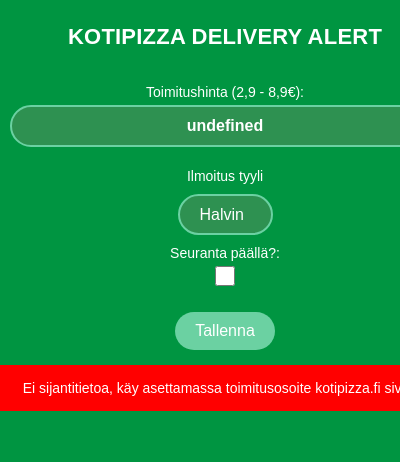
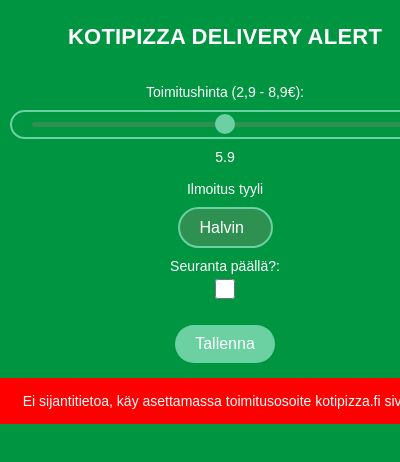
Before and after one commit to nikosalonen/kotipizza-browser-extension, a browser extension: page popup.html in a window 400 px wide. Shown: the top 462 px of the page. Drawn offline with Linux system fonts and the light colour scheme.

Commit message:
switch treshold to range

```diff
--- a/popup.html
+++ b/popup.html
@@ -77,14 +77,14 @@
       transition: background-color 0.2s ease, border-color 0.2s ease, box-shadow 0.2s ease;
     }
 
-    input[type="text"],
+    input[type="range"],
     input[type="checkbox"] {
       display: block;
       width: 100%;
       box-sizing: border-box;
     }
 
-    input[type="text"] {
+    input[type="range"] {
       border: 2px solid #6bd1a2;
       background-color: #2e9151;
       color: #FFF;
@@ -114,12 +114,12 @@
       background-color: #57b48b;
     }
 
-    input[type="text"]:focus,
+    input[type="range"]:focus,
     button:focus {
       box-shadow: 0 0 5px rgba(255, 255, 255, 0.5);
     }
 
-    input[type="text"]:focus {
+    input[type="range"]:focus {
       border-color: #FFF;
     }
 
@@ -177,6 +177,37 @@
       padding: 5px;
     }
 
+    input[type="range"] {
+      -webkit-appearance: none;
+      width: 100%;
+      background-color: transparent;
+      margin: 10px 0;
+    }
+
+    input[type="range"]::-webkit-slider-runnable-track {
+      height: 5px;
+      background-color: #2e9151;
+      border-radius: 25px;
+    }
+
+    input[type="range"]::-webkit-slider-thumb {
+      -webkit-appearance: none;
+      width: 20px;
+      height: 20px;
+      background-color: #6bd1a2;
+      border-radius: 50%;
+      cursor: pointer;
+      margin-top: -7.5px;
+    }
+
+    input[type="range"]:focus {
+      outline: none;
+    }
+
+    input[type="range"]:focus::-webkit-slider-runnable-track {
+      background-color: #4da66d;
+    }
+
   </style>
 </head>
 
@@ -185,7 +216,8 @@
   <div id="form">
 
     <label for="alertThreshold">Toimitushinta (2,9 - 8,9€):</label>
-    <input type="text" id="alertThreshold">
+    <input type="range" id="alertThreshold" min="2.9" max="8.9" step="0.1">
+    <span id="alertThresholdValue"></span>
     <br>
     <label for="alertAmount">Ilmoitus tyyli</label>
     <select id="alertAmount">
--- a/popup.js
+++ b/popup.js
@@ -1,7 +1,8 @@
 document.addEventListener('DOMContentLoaded', () => {
   // Get the current values from storage and populate the inputs
   chrome.storage.local.get(['alertThreshold', 'coordinates', 'alertEnabled', 'restaurants', 'alertAmount'], (result) => {
-    document.getElementById('alertThreshold').value = `${result.alertThreshold}`.replace('.', ',');
+
+    document.getElementById('alertThreshold').value = result.alertThreshold;
     document.getElementById('alertEnabled').checked = result.alertEnabled;
 
     //select the alertAmount option that matches the value in storage
@@ -29,7 +30,7 @@
 
   // Save button click event listener
   document.getElementById('save').addEventListener('click', () => {
-    const alertThreshold = parseFloat((document.getElementById('alertThreshold').value).replace(',', '.'));
+    const alertThreshold = parseFloat((document.getElementById('alertThreshold').value));
     const alertEnabled = document.getElementById('alertEnabled').checked;
     const saveStatus = document.getElementById('saveStatus');
     const alertAmount = document.getElementById('alertAmount').value;
@@ -108,4 +109,19 @@
   }
 
 
+  function updateAlertThresholdValue(value) {
+    document.getElementById('alertThresholdValue').textContent = value;
+  }
+
+  document.getElementById('alertThreshold').addEventListener('input', (event) => {
+    chrome.storage.local.set({
+      alertThreshold: event.target.value,
+    })
+    updateAlertThresholdValue(event.target.value);
+  });
+
+  // Add the following line inside the DOMContentLoaded event listener
+  updateAlertThresholdValue(document.getElementById('alertThreshold').value);
+
+
 });
```
